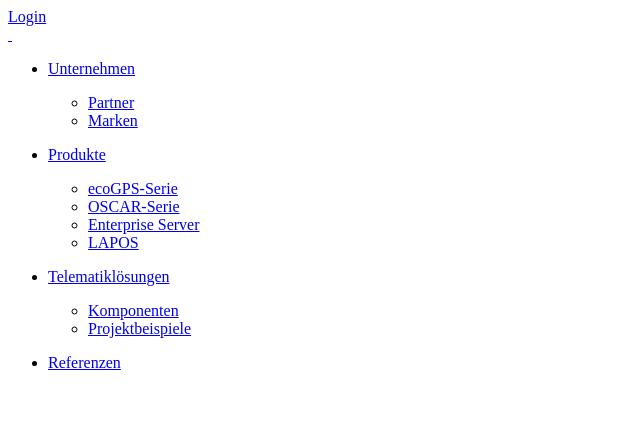
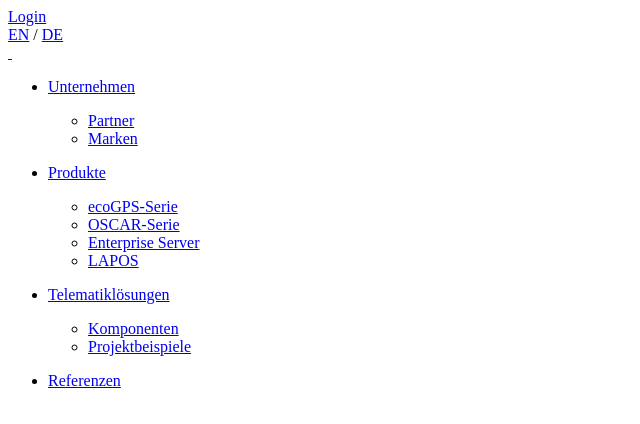
Before and after one commit to derkurier100/igl, a plain HTML site: page kopf.html in a window 1280 px wide. Shown: the whole page, without its empty margins (0-640 px from the left). Drawn offline with Linux system fonts and the light colour scheme.

Commit message:
Update kopf.html

```diff
--- a/kopf.html
+++ b/kopf.html
@@ -1,5 +1,6 @@
 <!DOCTYPE html PUBLIC "-//W3C//DTD XHTML 1.0 Transitional//EN" "http://www.w3.org/TR/xhtml1/DTD/xhtml1-transitional.dtd">
 <div id="belogin"><a href="https://myoscar.eu">Login</a></div>
+<div class="languagechange"><a href="#" alt="eng">EN</a> / <a href="#" alt="deu">DE</a></div>
   <a href="index.html"><div id="logobereich_index">&nbsp; </div></a>
   <!--End of Logobereich-->
   <div id="textbereich_wrapper">
```
